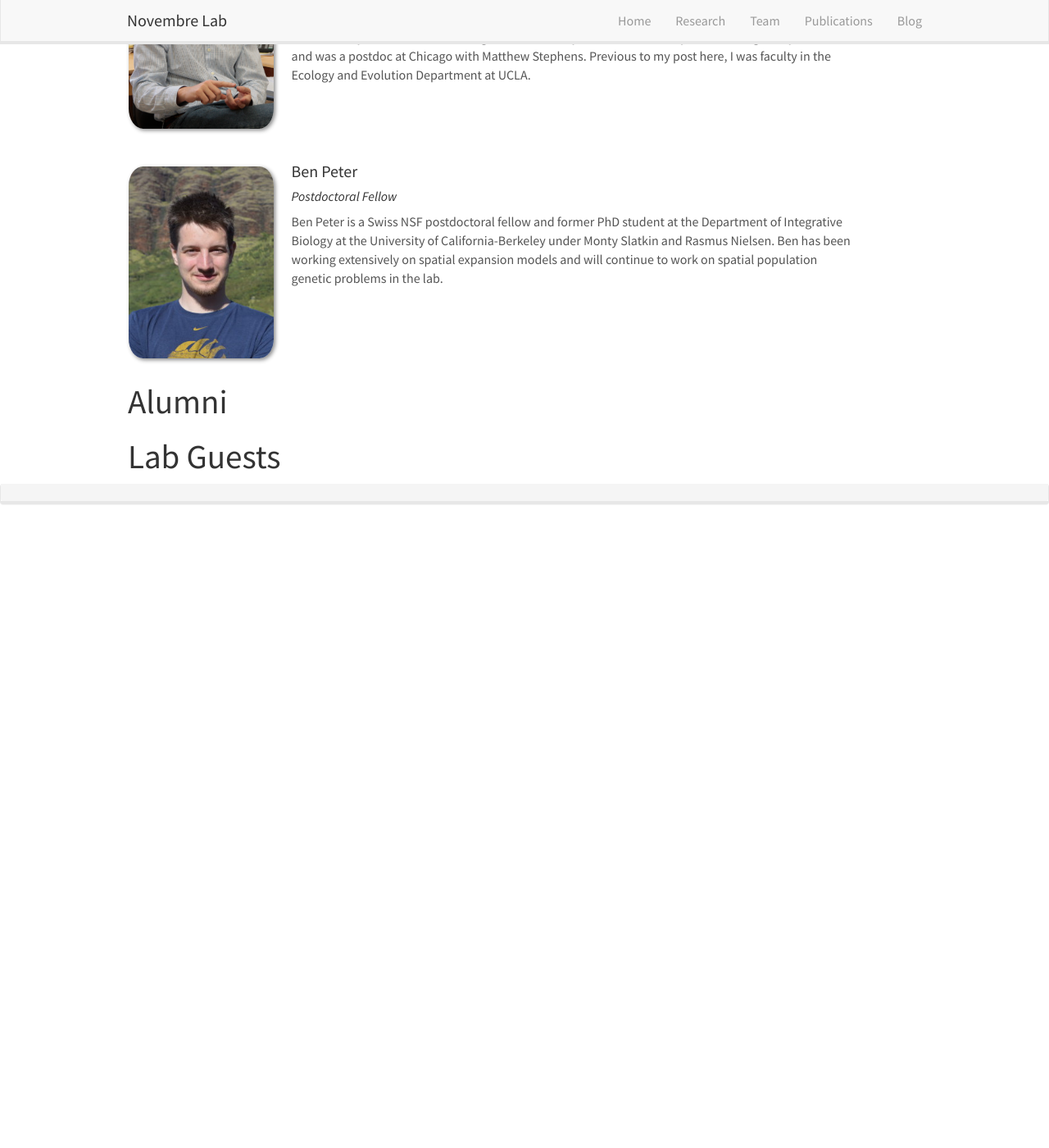
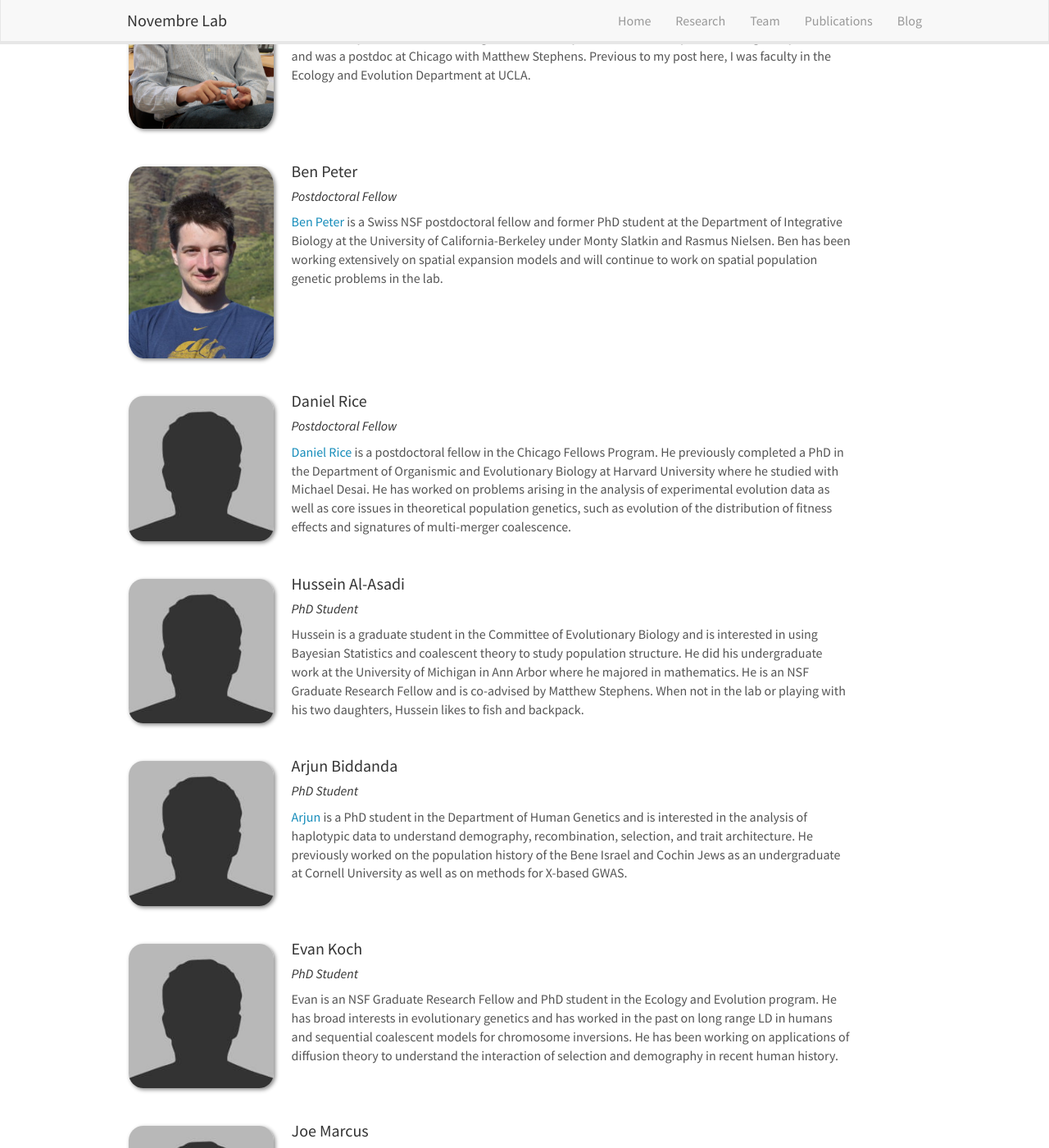
Before and after one commit to NovembreLab/NovembreLab.github.io, a Jekyll site: the page built from _pages/team.md, in a window 1280 px wide and 1400 px high, scrolled down 255 px. Shown: the whole window at 82% size. Built offline with Jekyll 4.4.1, drawn with Linux system fonts in a browser that asks for light colours; nearby versions of some CDN libraries; before the commit the page ends 900 px from its top, so only the background shows below that; some of the changed text lies outside the part shown.

Commit message:
added all team members - working on elegantly displaying pubs

```diff
--- a/_data/team_members.yml
+++ b/_data/team_members.yml
@@ -6,4 +6,34 @@
 - name: Ben Peter
   photo: ben-peter.jpg
   info: Postdoctoral Fellow
-  blurb: "Ben Peter is a Swiss NSF postdoctoral fellow and former PhD student at the Department of Integrative Biology at the University of California-Berkeley under Monty Slatkin and Rasmus Nielsen. Ben has been working extensively on spatial expansion models and will continue to work on spatial population genetic problems in the lab."
+  blurb: "<a href=\"http://bpeter.org/\">Ben Peter</a> is a Swiss NSF postdoctoral fellow and former PhD student at the Department of Integrative Biology at the University of California-Berkeley under Monty Slatkin and Rasmus Nielsen. Ben has been working extensively on spatial expansion models and will continue to work on spatial population genetic problems in the lab."
+
+- name: Daniel Rice
+  photo: bio-photo.jpg
+  info: Postdoctoral Fellow
+  blurb: "<a href=\"https://sites.google.com/site/danielpaulrice/\">Daniel Rice</a> is a postdoctoral fellow in the Chicago Fellows Program.  He previously completed a PhD in the Department of Organismic and Evolutionary Biology at Harvard University where he studied with Michael Desai.  He has worked on problems arising in the analysis of experimental evolution data as well as core issues in theoretical population genetics, such as evolution of the distribution of fitness effects and signatures of multi-merger coalescence."
+
+- name: Hussein Al-Asadi
+  photo: bio-photo.jpg
+  info: PhD Student
+  blurb: "Hussein is a graduate student in the Committee of Evolutionary Biology and is interested in using Bayesian Statistics and coalescent theory to study population structure. He did his undergraduate work at the University of Michigan in Ann Arbor where he majored in mathematics. He is an NSF Graduate Research Fellow and is co-advised by Matthew Stephens. When not in the lab or playing with his two daughters, Hussein likes to fish and backpack."
+
+- name: Arjun Biddanda
+  photo: bio-photo.jpg
+  info: PhD Student
+  blurb: "<a href=\"https://aabiddanda.github.io/\">Arjun</a> is a PhD student in the Department of Human Genetics and is interested in the analysis of haplotypic data to understand demography, recombination, selection, and trait architecture. He previously worked on the population history of the Bene Israel and Cochin Jews as an undergraduate at Cornell University as well as on methods for X-based GWAS."
+
+- name: Evan Koch
+  photo: bio-photo.jpg
+  info: PhD Student
+  blurb: "Evan is an NSF Graduate Research Fellow and PhD student in the Ecology and Evolution program. He has broad interests in evolutionary genetics and has worked in the past on long range LD in humans and sequential coalescent models for chromosome inversions.  He has been working on applications of diffusion theory to understand the interaction of selection and demography in recent human history."
+
+- name: Joe Marcus
+  photo: bio-photo.jpg
+  info: PhD Student
+  blurb: "Joe is an NSF Graduate Research Fellow and PhD student in the Department of Human Genetics.  He first worked for the lab as an intern and programmer.  He worked extensively on the <a href=\"http://popgen.uchicago.edu/ggv/\">Geography of Genetic Variants Browser</a> as well as our collaboration with the SardiNIA/Progenia project.  He also has interests in the analysis of ancient DNA, quantitative trait variation, and cell-free DNA."
+
+- name: Joel Smith
+  photo: bio-photo.jpg
+  info: PhD Student
+  blurb: "Joel is a NSF Graduate Research Fellow and PhD student in the Dept of Ecology and Evolution and is interested in tools to dissect variation linked to alleles under positive selection. He’s generally interested in the interaction and effect of selection, recombination and population structure on linked variation."
--- a/_pages/team.md
+++ b/_pages/team.md
@@ -11,11 +11,7 @@ permalink: /team/
 {% assign number_printed = 0 %}
 {% for member in site.data.team_members %}
 
-{% assign even_odd = number_printed | modulo: 1%}
-
-{% if even_odd == 0 %}
-  <div class="row">
-{% endif %}
+<div class="row">
 
 <div class="col-sm-11 clearfix">
   <img src="{{ site.url }}{{ site.baseurl }}/images/teampic/{{ member.photo }}" class="img-responsive" width="20%" style="float: left" />
@@ -25,9 +21,7 @@ permalink: /team/
 </div>
 
 
-{% if even_odd == 0 %}
 </div>
-{% endif %}
 
 {% endfor %}
 
```
Also changed, not shown: README.md (+1 -0 lines), _data/publist.yml (+278 -264 lines), _pages/publications.md (+13 -2 lines), images/teampic/bio-photo.jpg (added), 5 other files.
